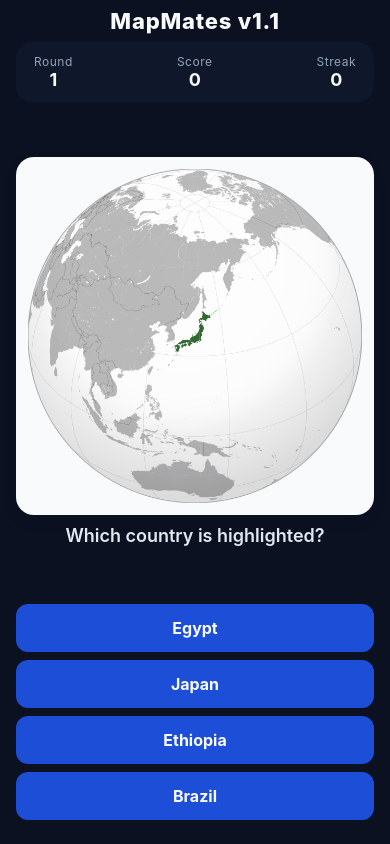
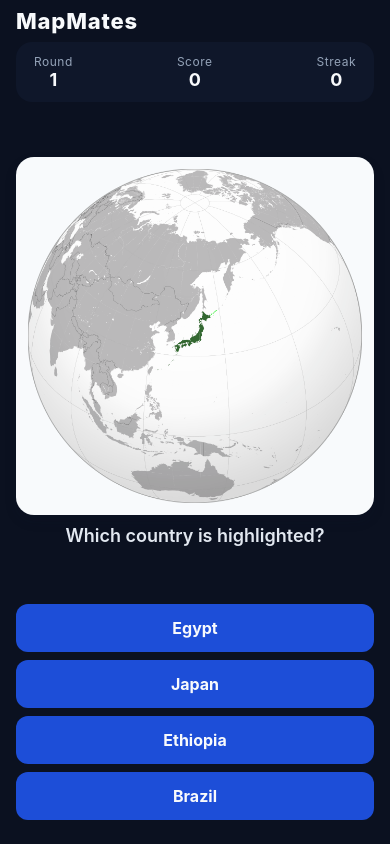
Before and after one commit to Kn0tas/MapMates, a React Native app: screen /Game in a window 390 px wide. Built offline with nearby package versions, Linux system fonts and the light colour scheme.

Commit message:
fix:remove version number in the top bar and left align mapmates

```diff
--- a/src/screens/GameScreen.tsx
+++ b/src/screens/GameScreen.tsx
@@ -18,7 +18,10 @@ export const GameScreen: React.FC = () => {
     streak,
     initGame,
     submitGuess,
-    nextRound,} = useGameStore();
+    nextRound,
+    reveal,
+    skipRound,
+  } = useGameStore();
 
   const [selection, setSelection] = useState<string | null>(null);
 
@@ -80,8 +83,10 @@ export const GameScreen: React.FC = () => {
       >
         <View style={styles.container} pointerEvents="box-none">
           <View style={styles.header}>
-            <Text style={styles.title}>MapMates v1.1</Text>
-            <ScoreBoard round={round} score={score} streak={streak} />
+            <Text style={styles.title}>MapMates</Text>
+            <View style={styles.scoreWrapper}>
+              <ScoreBoard round={round} score={score} streak={streak} />
+            </View>
           </View>
 
           <View style={styles.mapSection}>
@@ -137,14 +142,17 @@ const styles = StyleSheet.create({
     gap: 12,
   },
   header: {
+    alignItems: "flex-start",
     gap: 8,
   },
   title: {
     fontSize: 22,
     fontWeight: "800",
     color: "#f8fafc",
-    textAlign: "center",
     letterSpacing: 0.8,
+  },
+  scoreWrapper: {
+    alignSelf: "stretch",
   },
   centered: {
     flex: 1,
```
